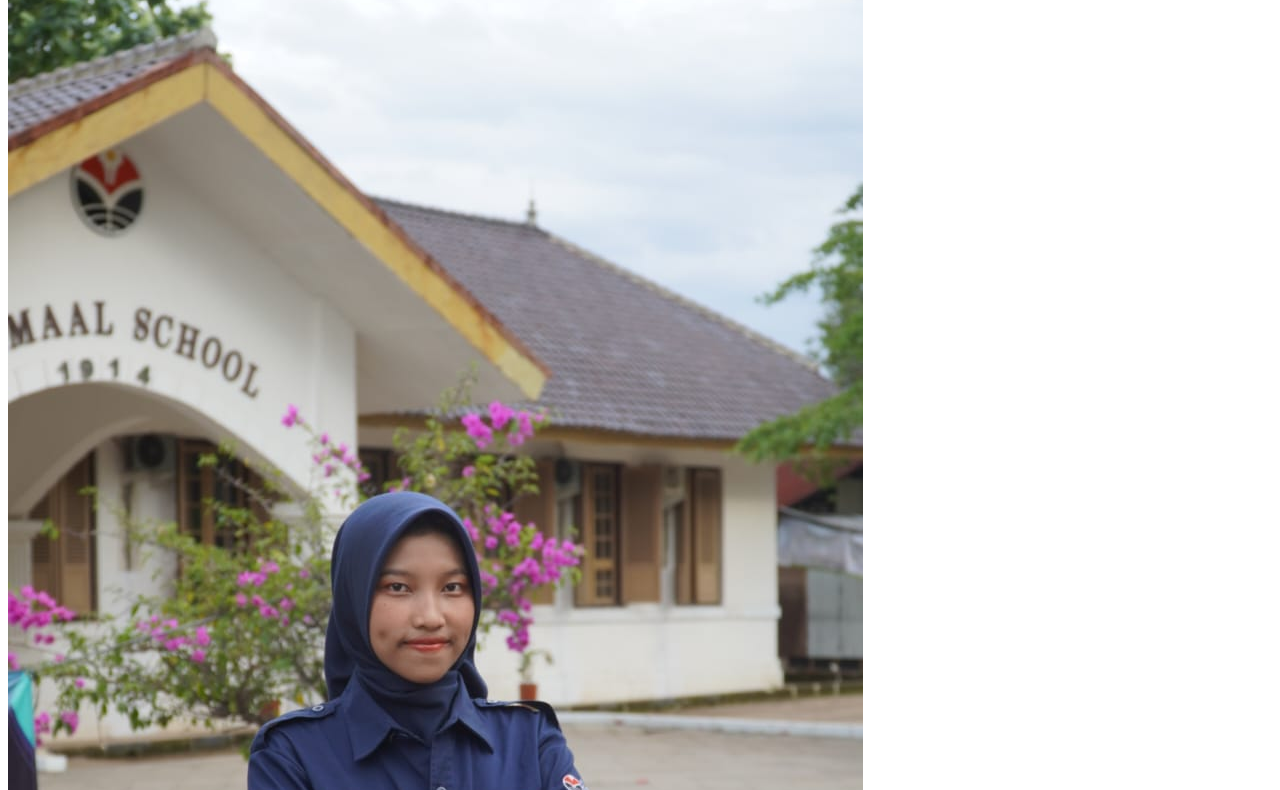
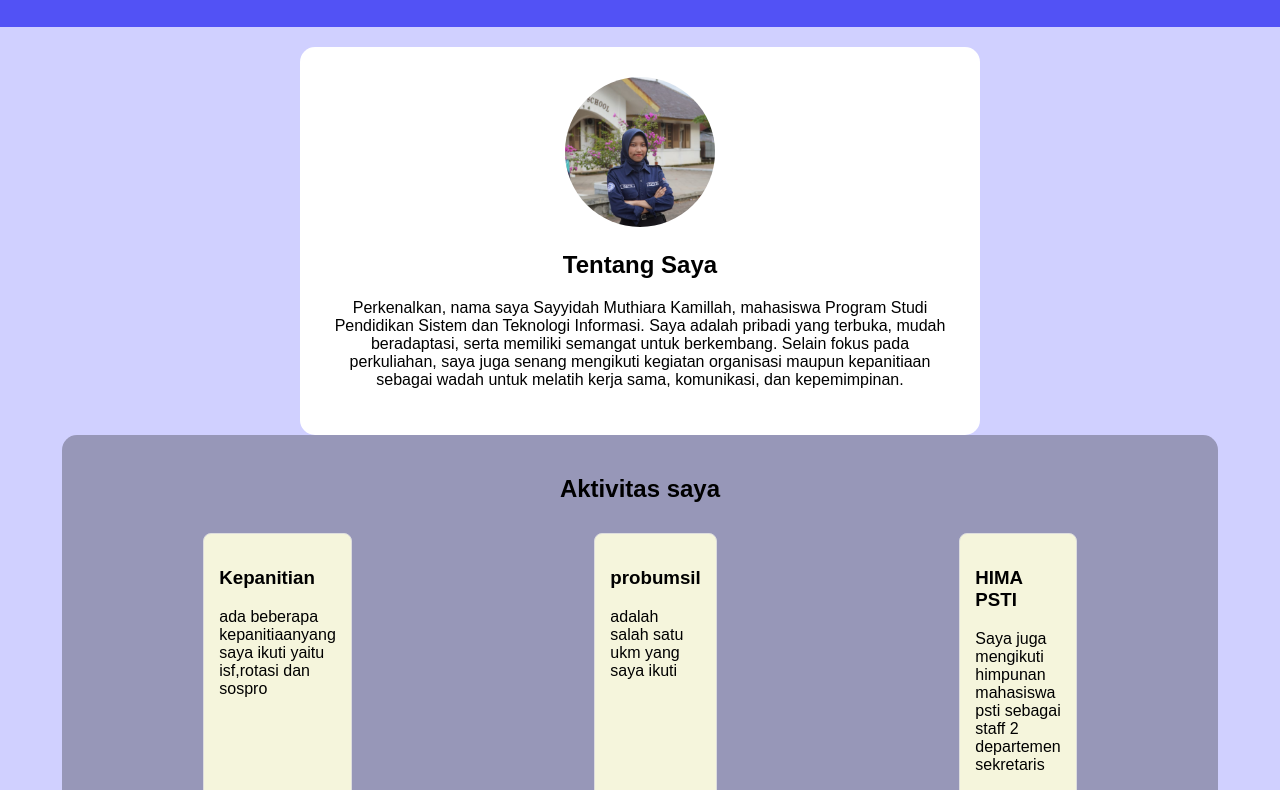
Before and after one commit to muthiara07/Tugas-Pertemuan-3, a plain HTML site: page index.html in a window 1280 px wide. Shown: the part 93-883 px from the top of the page. Drawn offline with Linux system fonts and the light colour scheme.

Commit message:
tugas pertemuan 3

```diff
--- a/index.html
+++ b/index.html
@@ -4,7 +4,7 @@
     <meta charset="UTF-8">
     <meta name="viewport" content="width=device-width, initial-scale=1.0">
     <title>Document</title>
-    <link rel="stylesheet" href="style.css">
+    <link rel="stylesheet" href="styley.css">
 </head>
 <body>
     <div id="header">
```
